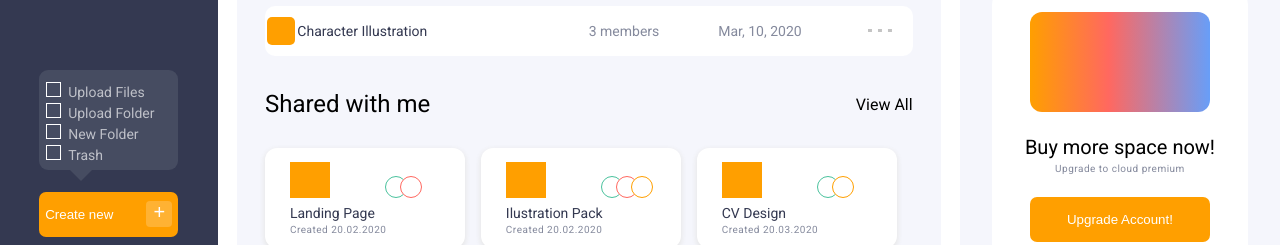
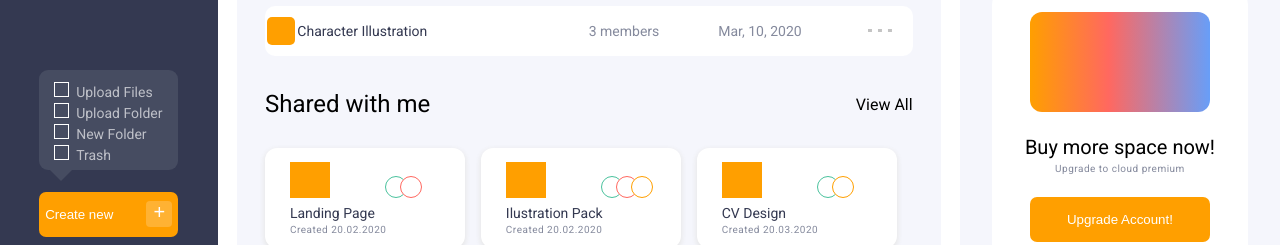
Before and after one commit to IamContrerasA/CSS-Challenge, a React (Create React App) app: page / in a window 1280 px wide. Shown: the part 591-836 px from the top of the page. Built offline with nearby package versions, Linux system fonts and the light colour scheme.

Commit message:
change size of triangle in options

```diff
--- a/src/components/SideBar/Left/style.css
+++ b/src/components/SideBar/Left/style.css
@@ -42,7 +42,7 @@
 	content: '';
 	position: absolute;
 	top: 99%;
-	left: 1.5em;
+	left: 10px;
   transform: rotate(180deg);
 	border: .75rem solid transparent;
 	border-bottom-color: #464C61;
--- a/src/components/StyleComponents/optionsBottom.js
+++ b/src/components/StyleComponents/optionsBottom.js
@@ -10,7 +10,7 @@ export const OptionsBottom = ({ children, className }) => {
 
 export const OptionsBottomStyle = styled(OptionsBottom)`
   height: 10px;
-  margin-left: 7px;
+  margin-left: 15px;
   margin-top: 11px;
   font-size: 14px;
   color: #BEC0C8;
```
